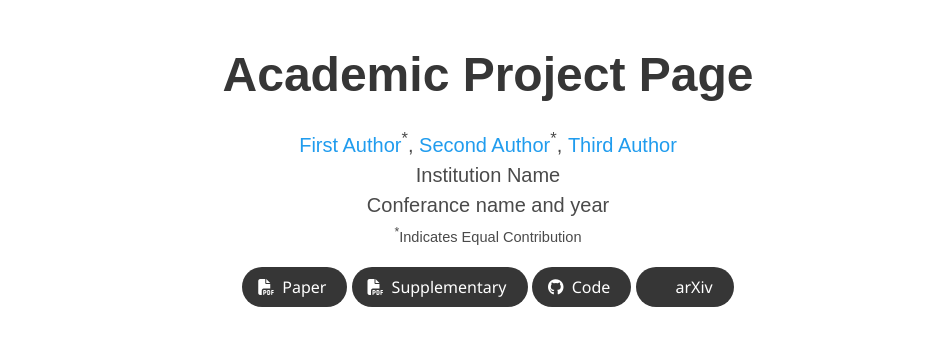
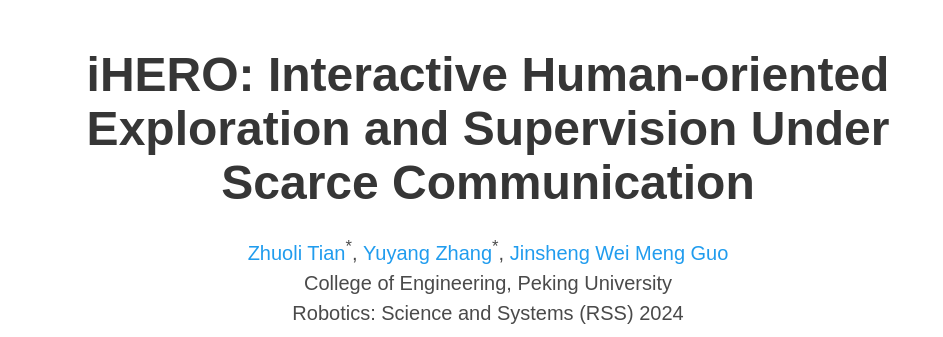
Before and after one commit to tzl-sheepman/iHERO, a plain HTML site: page index.html in a window 1280 px wide. Shown: the top 337 px of the page, without its empty margins (152-1095 px from the left). Drawn offline with nearby package versions, Linux system fonts and the light colour scheme; some icons are missing; a web font is replaced by a local one.

Commit message:
add basic info

```diff
--- a/index.html
+++ b/index.html
@@ -52,21 +52,25 @@
       <div class="container is-max-desktop">
         <div class="columns is-centered">
           <div class="column has-text-centered">
-            <h1 class="title is-1 publication-title">Academic Project Page</h1>
+            <h1 class="title is-1 publication-title">iHERO: Interactive Human-oriented Exploration
+              and Supervision Under Scarce Communication</h1>
             <div class="is-size-5 publication-authors">
               <!-- Paper authors -->
               <span class="author-block">
-                <a href="FIRST AUTHOR PERSONAL LINK" target="_blank">First Author</a><sup>*</sup>,</span>
+                <a href="FIRST AUTHOR PERSONAL LINK" target="_blank">Zhuoli Tian</a><sup>*</sup>,</span>
                 <span class="author-block">
-                  <a href="SECOND AUTHOR PERSONAL LINK" target="_blank">Second Author</a><sup>*</sup>,</span>
+                  <a href="SECOND AUTHOR PERSONAL LINK" target="_blank">Yuyang Zhang</a><sup>*</sup>,</span>
                   <span class="author-block">
-                    <a href="THIRD AUTHOR PERSONAL LINK" target="_blank">Third Author</a>
+                    <a href="THIRD AUTHOR PERSONAL LINK" target="_blank">Jinsheng Wei</a>
                   </span>
-                  </div>
+                    <span class="author-block">
+                      <a href="THIRD AUTHOR PERSONAL LINK" target="_blank">Meng Guo</a>
+                    </span>
+                    </div>
 
                   <div class="is-size-5 publication-authors">
-                    <span class="author-block">Institution Name<br>Conferance name and year</span>
-                    <span class="eql-cntrb"><small><br><sup>*</sup>Indicates Equal Contribution</small></span>
+                    <span class="author-block">College of Engineering, Peking University<br>Robotics: Science and Systems (RSS) 2024</span>
+                    <!-- <span class="eql-cntrb"><small><br><sup>*</sup>Indicates Equal Contribution</small></span> -->
                   </div>
 
                   <div class="column has-text-centered">
```
